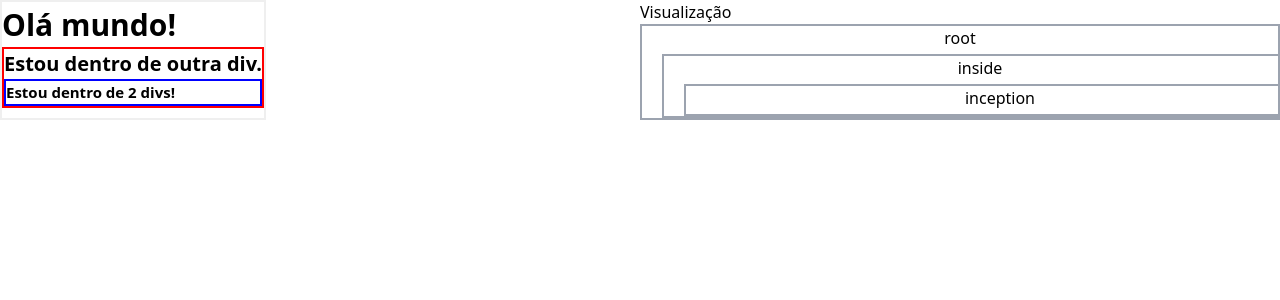
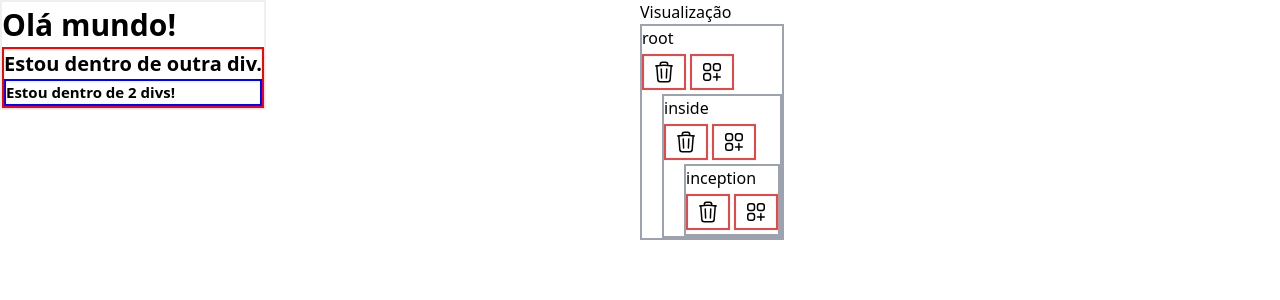
Before and after one commit to perkinsjr/webmaker-test, a Next.js app: page /my-project in a window 1280 px wide. Shown: the top 300 px of the page. Built offline with nearby package versions, Linux system fonts and the light colour scheme.

Commit message:
Adicionar e remover divs novas

```diff
--- a/app/my-project/page.tsx
+++ b/app/my-project/page.tsx
@@ -2,13 +2,86 @@
 import Div from "../../components/Div";
 import TreeVisualization from "../../components/TreeVisualization";
 import { initialTemplate } from "../../components/InitialTemplate";
-import findParent from "../../components/findParent";
+import { useRef, useState } from "react";
+
+const baseDiv = {
+  style: { height: "20px", border: "2px solid #ff00ff" },
+  text: "",
+  childrenDivs: [],
+};
 
 function MyProject() {
+  const [currentTemplate, setTemplate] = useState(initialTemplate);
+
+  function addDiv(name: string) {
+    let newTemplate = { ...currentTemplate };
+    let stack = [];
+    let ii = null;
+    stack.push({ node: newTemplate, parent: null });
+    while (stack.length > 0) {
+      const { node, parent }: any = stack.pop();
+      if (node.name === name) {
+        // Found it!
+        if (node.childrenDivs.length) {
+          node.childrenDivs.push({
+            ...baseDiv,
+            name: `Nova div-${Math.floor(Math.random() * 1000000)}`,
+          });
+        }
+        // Por algum motivo, é preciso este else para setar o array diretamente quando ele está vazio, ou
+        // dar push em uma nova div quando ele já está populado (senão, irá ocorrer uma re-renderização infinita).
+        else {
+          node.childrenDivs = [
+            {
+              ...baseDiv,
+              name: `Nova div-${Math.floor(Math.random() * 1000000)}`,
+            },
+          ];
+        }
+        break;
+      } else if (node.childrenDivs.length) {
+        for (ii = 0; ii < node.childrenDivs.length; ii += 1) {
+          stack.push({ node: node.childrenDivs[ii], parent: null });
+        }
+      }
+    }
+    setTemplate(newTemplate);
+  }
+
+  function findParent(name: string): void {
+    let newTemplate = { ...currentTemplate };
+    let stack = [];
+    let ii = null;
+    stack.push({ node: newTemplate, parent: null });
+    while (stack.length > 0) {
+      const { node, parent }: any = stack.pop();
+      if (node.name === name) {
+        // Found it!
+        if (parent) {
+          parent.childrenDivs = parent.childrenDivs.filter(
+            (child: any) => child.name !== name
+          );
+        } else {
+          //newTemplate = { text: "", style: {}, name: "", childrenDivs: [] };
+        }
+        break;
+      } else if (node.childrenDivs && node.childrenDivs.length) {
+        for (ii = 0; ii < node.childrenDivs.length; ii += 1) {
+          stack.push({ node: node.childrenDivs[ii], parent: node });
+        }
+      }
+    }
+    setTemplate(newTemplate);
+  }
+
   return (
     <div className="grid grid-cols-2">
-      <Div {...initialTemplate} />
-      <TreeVisualization {...initialTemplate} findParent={findParent} />
+      <Div {...currentTemplate} />
+      <TreeVisualization
+        {...currentTemplate}
+        addDiv={addDiv}
+        findParent={findParent}
+      />
     </div>
   );
 }
--- a/components/Div.tsx
+++ b/components/Div.tsx
@@ -5,8 +5,8 @@ function Div({ text, style, name, childrenDivs }: DivProps) {
   return (
     <div style={{ ...style }}>
       {text}
-      {childrenDivs.map((child) => (
-        <Div {...child} key={child.name}/>
+      {childrenDivs.map((child, index) => (
+        <Div {...child} key={index}/>
       ))}
     </div>
   );
--- a/components/DivPropsInterface.ts
+++ b/components/DivPropsInterface.ts
@@ -4,4 +4,5 @@ export default interface DivProps {
   name: string;
   childrenDivs: DivProps[];
   findParent?: (name:string) => void;
+  addDiv?: (name:string) => void
 }
--- a/components/InitialTemplate.ts
+++ b/components/InitialTemplate.ts
@@ -6,6 +6,7 @@ const initialTemplate: DivProps = {
     fontWeight: "bold",
     border: "2px solid #efefef",
     width: "fit-content",
+    height: 'fit-content'
   },
   text: "Olá mundo!",
   name: "root",
--- a/components/TreeDiv.tsx
+++ b/components/TreeDiv.tsx
@@ -1,19 +1,73 @@
 "use client";
+import { useEffect } from "react";
 import DivProps from "./DivPropsInterface";
 
-function TreeDiv({ text, style, name, childrenDivs, findParent }: DivProps) {
+function TreeDiv({
+  text,
+  style,
+  name,
+  childrenDivs,
+  findParent,
+  addDiv,
+}: DivProps) {
+  useEffect(() => {
+    console.log(name, childrenDivs, text, style, findParent, addDiv);
+  }, []);
   return (
-    <div className="w-auto relative flex flex-col gap-1 border-solid border-2 border-gray-400">
-      <button
-        onClick={(e) => {
-          findParent && findParent(name);
-        }}
-      >
-        {name}
-      </button>
-      <div className="relative left-5">
+    <div className="w-fit flex flex-col gap-1 border-solid border-2 border-gray-400">
+      <div>{name}</div>
+      <div className="flex flex-row gap-1">
+        <button
+          onClick={() => {
+            findParent && findParent(name);
+          }}
+          className="flex justify-center border-solid border-2 border-red-500 w-fit px-2 py-1"
+        >
+          <svg
+            xmlns="http://www.w3.org/2000/svg"
+            fill="none"
+            viewBox="0 0 24 24"
+            strokeWidth={1.5}
+            stroke="currentColor"
+            className="w-6 h-6"
+          >
+            <path
+              strokeLinecap="round"
+              strokeLinejoin="round"
+              d="M14.74 9l-.346 9m-4.788 0L9.26 9m9.968-3.21c.342.052.682.107 1.022.166m-1.022-.165L18.16 19.673a2.25 2.25 0 01-2.244 2.077H8.084a2.25 2.25 0 01-2.244-2.077L4.772 5.79m14.456 0a48.108 48.108 0 00-3.478-.397m-12 .562c.34-.059.68-.114 1.022-.165m0 0a48.11 48.11 0 013.478-.397m7.5 0v-.916c0-1.18-.91-2.164-2.09-2.201a51.964 51.964 0 00-3.32 0c-1.18.037-2.09 1.022-2.09 2.201v.916m7.5 0a48.667 48.667 0 00-7.5 0"
+            />
+          </svg>
+        </button>
+        <button
+          onClick={() => {
+            addDiv && addDiv(name);
+          }}
+          className="flex justify-center border-solid border-2 border-red-500 w-fit px-2 py-1"
+        >
+          <svg
+            xmlns="http://www.w3.org/2000/svg"
+            fill="none"
+            viewBox="0 0 24 24"
+            strokeWidth={1.5}
+            stroke="currentColor"
+            className="w-6 h-6"
+          >
+            <path
+              strokeLinecap="round"
+              strokeLinejoin="round"
+              d="M13.5 16.875h3.375m0 0h3.375m-3.375 0V13.5m0 3.375v3.375M6 10.5h2.25a2.25 2.25 0 002.25-2.25V6a2.25 2.25 0 00-2.25-2.25H6A2.25 2.25 0 003.75 6v2.25A2.25 2.25 0 006 10.5zm0 9.75h2.25A2.25 2.25 0 0010.5 18v-2.25a2.25 2.25 0 00-2.25-2.25H6a2.25 2.25 0 00-2.25 2.25V18A2.25 2.25 0 006 20.25zm9.75-9.75H18a2.25 2.25 0 002.25-2.25V6A2.25 2.25 0 0018 3.75h-2.25A2.25 2.25 0 0013.5 6v2.25a2.25 2.25 0 002.25 2.25z"
+            />
+          </svg>
+        </button>
+      </div>
+      <div className="ml-5">
         {childrenDivs.map((child, index) => (
-          <TreeDiv {...child} findParent={findParent} key={index} />
+          <TreeDiv
+            {...child}
+            findParent={findParent}
+            addDiv={addDiv}
+            key={index}
+          />
         ))}
       </div>
     </div>
--- a/components/TreeVisualization.tsx
+++ b/components/TreeVisualization.tsx
@@ -2,7 +2,7 @@
 import TreeDiv from "./TreeDiv";
 import DivProps from "./DivPropsInterface";
 
-function TreeVisualization({ text, style, name, childrenDivs, findParent }: DivProps) {
+function TreeVisualization({ text, style, name, childrenDivs, findParent, addDiv }: DivProps) {
   return (
     <div>
       <div>Visualização</div>
@@ -12,6 +12,7 @@ function TreeVisualization({ text, style, name, childrenDivs, findParent }: DivP
         childrenDivs={childrenDivs}
         text={text}
         findParent={findParent}
+        addDiv={addDiv}
       />
     </div>
   );
--- a/components/findParent.ts
+++ /dev/null
@@ -1,19 +0,0 @@
-import { initialTemplate } from "./InitialTemplate";
-
-export default function findParent(name: string): void {
-    let stack = [];
-    let ii = null;
-    stack.push({ node: initialTemplate, parent: null });
-    while (stack.length > 0) {
-      const { node, parent }: any = stack.pop();
-      if (node.name === name) {
-        // Found it!
-        console.log(name, parent && parent.name);
-        break;
-      } else if (node.childrenDivs && node.childrenDivs.length) {
-        for (ii = 0; ii < node.childrenDivs.length; ii += 1) {
-          stack.push({ node: node.childrenDivs[ii], parent: node });
-        }
-      }
-    }
-  }
```
